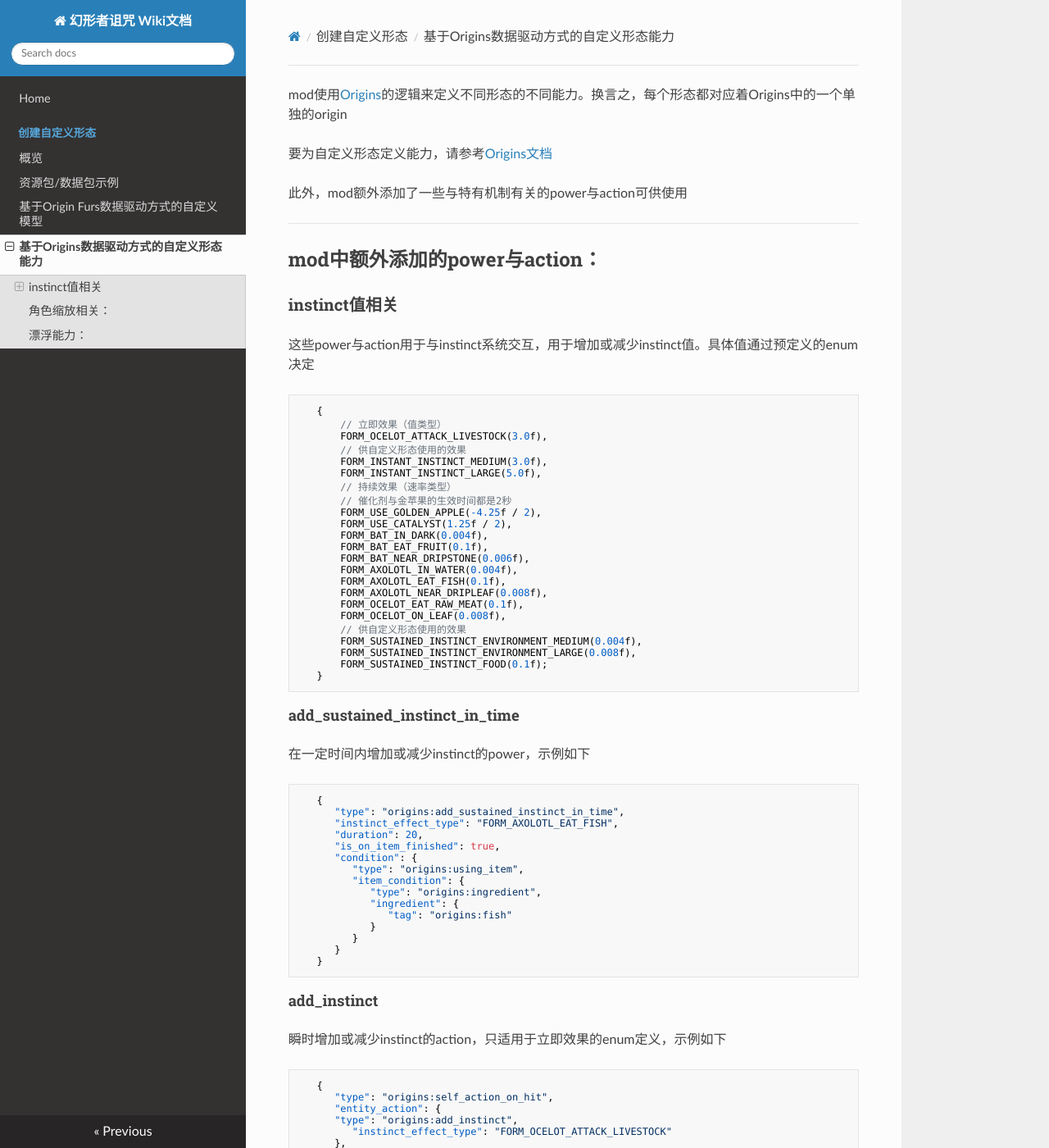
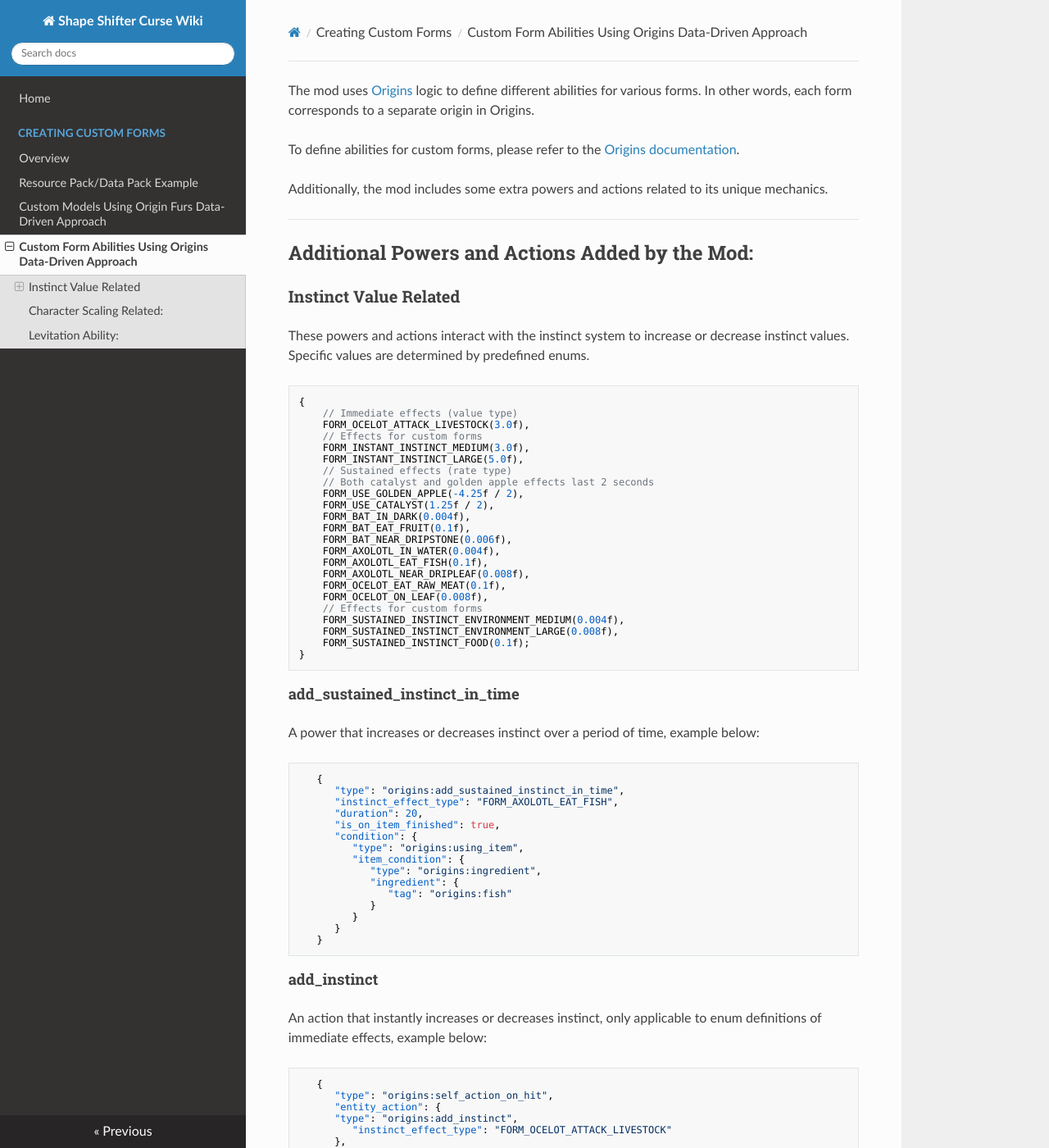
Before and after one commit to onixary/ssc_wiki_en, an MkDocs documentation site: the page built from docs/custom_forms/origins_data_pack.md, in a window 1280 px wide and 1400 px high. Shown: the whole window at 82% size. Built offline with MkDocs 1.6.1, drawn with Linux system fonts in a browser that asks for light colours; nearby versions of some CDN libraries; some of the changed text lies outside the part shown.

Commit message:
translate

````diff
--- a/docs/custom_forms/origins_data_pack.md
+++ b/docs/custom_forms/origins_data_pack.md
@@ -1,45 +1,46 @@
-mod使用[Origins](https://modrinth.com/mod/origins)的逻辑来定义不同形态的不同能力。换言之，每个形态都对应着Origins中的一个单独的origin
+The mod uses [Origins](https://modrinth.com/mod/origins) logic to define different abilities for various forms. In other words, each form corresponds to a separate origin in Origins.
 
-要为自定义形态定义能力，请参考[Origins文档](https://origins.readthedocs.io/en/latest/)
+To define abilities for custom forms, please refer to the [Origins documentation](https://origins.readthedocs.io/en/latest/).
 
-此外，mod额外添加了一些与特有机制有关的power与action可供使用
+Additionally, the mod includes some extra powers and actions related to its unique mechanics.
 
 ---
-## mod中额外添加的power与action：
 
-### instinct值相关
+## Additional Powers and Actions Added by the Mod:
 
-这些power与action用于与instinct系统交互，用于增加或减少instinct值。具体值通过预定义的enum决定
+### Instinct Value Related
+
+These powers and actions interact with the instinct system to increase or decrease instinct values. Specific values are determined by predefined enums.
 
 ```json
-   {
-       // 立即效果（值类型）
-       FORM_OCELOT_ATTACK_LIVESTOCK(3.0f),
-       // 供自定义形态使用的效果
-       FORM_INSTANT_INSTINCT_MEDIUM(3.0f),
-       FORM_INSTANT_INSTINCT_LARGE(5.0f),
-       // 持续效果（速率类型）
-       // 催化剂与金苹果的生效时间都是2秒
-       FORM_USE_GOLDEN_APPLE(-4.25f / 2),
-       FORM_USE_CATALYST(1.25f / 2),
-       FORM_BAT_IN_DARK(0.004f),
-       FORM_BAT_EAT_FRUIT(0.1f),
-       FORM_BAT_NEAR_DRIPSTONE(0.006f),
-       FORM_AXOLOTL_IN_WATER(0.004f),
-       FORM_AXOLOTL_EAT_FISH(0.1f),
-       FORM_AXOLOTL_NEAR_DRIPLEAF(0.008f),
-       FORM_OCELOT_EAT_RAW_MEAT(0.1f),
-       FORM_OCELOT_ON_LEAF(0.008f),
-       // 供自定义形态使用的效果
-       FORM_SUSTAINED_INSTINCT_ENVIRONMENT_MEDIUM(0.004f),
-       FORM_SUSTAINED_INSTINCT_ENVIRONMENT_LARGE(0.008f),
-       FORM_SUSTAINED_INSTINCT_FOOD(0.1f);
-   }
+{
+    // Immediate effects (value type)
+    FORM_OCELOT_ATTACK_LIVESTOCK(3.0f),
+    // Effects for custom forms
+    FORM_INSTANT_INSTINCT_MEDIUM(3.0f),
+    FORM_INSTANT_INSTINCT_LARGE(5.0f),
+    // Sustained effects (rate type)
+    // Both catalyst and golden apple effects last 2 seconds
+    FORM_USE_GOLDEN_APPLE(-4.25f / 2),
+    FORM_USE_CATALYST(1.25f / 2),
+    FORM_BAT_IN_DARK(0.004f),
+    FORM_BAT_EAT_FRUIT(0.1f),
+    FORM_BAT_NEAR_DRIPSTONE(0.006f),
+    FORM_AXOLOTL_IN_WATER(0.004f),
+    FORM_AXOLOTL_EAT_FISH(0.1f),
+    FORM_AXOLOTL_NEAR_DRIPLEAF(0.008f),
+    FORM_OCELOT_EAT_RAW_MEAT(0.1f),
+    FORM_OCELOT_ON_LEAF(0.008f),
+    // Effects for custom forms
+    FORM_SUSTAINED_INSTINCT_ENVIRONMENT_MEDIUM(0.004f),
+    FORM_SUSTAINED_INSTINCT_ENVIRONMENT_LARGE(0.008f),
+    FORM_SUSTAINED_INSTINCT_FOOD(0.1f);
+}
 ```
 
 #### add_sustained_instinct_in_time
 
-在一定时间内增加或减少instinct的power，示例如下
+A power that increases or decreases instinct over a period of time, example below:
 
 ```json
    {
@@ -61,7 +62,7 @@ mod使用[Origins](https://modrinth.com/mod/origins)的逻辑来定义不同形
 
 #### add_instinct
 
-瞬时增加或减少instinct的action，只适用于立即效果的enum定义，示例如下
+An action that instantly increases or decreases instinct, only applicable to enum definitions of immediate effects, example below:
 
 ```json
    {
@@ -77,15 +78,15 @@ mod使用[Origins](https://modrinth.com/mod/origins)的逻辑来定义不同形
    }
 ```
 
-一般而言，对于“阶段变化形态”的0和1阶段，定义金苹果与催化剂的`add_sustained_instinct_in_time` power是必要的。当然，你也可以随意定义自己的instinct物品
+Generally, for stages 0 and 1 of "Progressive Forms", it's necessary to define `add_sustained_instinct_in_time` powers for golden apples and catalysts. Of course, you can freely define your own instinct items.
 
 ---
 
-### 角色缩放相关：
+### Character Scaling Related:
 
-你可以通过`scale`power调整角色的尺寸缩放，这一缩放不会影响到形态的移动速度与跳跃高度等属性
+You can adjust character size scaling using the `scale` power. This scaling doesn't affect movement speed or jump height.
 
-每个形态都**必须**包含一个`scale`power，否则可能会在变化形态时出现尺寸错乱的情况
+Every form **must** include a `scale` power, otherwise size irregularities may occur during form changes.
 
 ```json
 {
@@ -96,9 +97,9 @@ mod使用[Origins](https://modrinth.com/mod/origins)的逻辑来定义不同形
 
 ---
 
-### 漂浮能力：
+### Levitation Ability:
 
-给与角色长按跳跃键时飞行一定高度与空中悬浮能力的power，`“continuous”`的值必须为`true`
+A power that grants the ability to fly to a certain height and hover in air when holding the jump key. The `"continuous"` value must be `true`.
 
 ```json
 {
--- a/mkdocs.yml
+++ b/mkdocs.yml
@@ -1,11 +1,11 @@
-site_name: 幻形者诅咒 Wiki文档
+site_name: Shape Shifter Curse Wiki
 nav:
     - Home: index.md
-    - 创建自定义形态:
-        - 概览: custom_forms/overview.md
-        - 资源包/数据包示例: custom_forms/pack_example.md
-        - 基于Origin Furs数据驱动方式的自定义模型: custom_forms/originfur_resource_pack.md
-        - 基于Origins数据驱动方式的自定义形态能力: custom_forms/origins_data_pack.md
+    - Creating Custom Forms:
+        - Overview: custom_forms/overview.md
+        - Resource Pack/Data Pack Example: custom_forms/pack_example.md
+        - Custom Models Using Origin Furs Data-Driven Approach: custom_forms/originfur_resource_pack.md
+        - Custom Form Abilities Using Origins Data-Driven Approach: custom_forms/origins_data_pack.md
 theme:
   name: readthedocs
   highlightjs: true
````
Also changed, not shown: docs/custom_forms/originfur_resource_pack.md (+9 -10 lines), docs/custom_forms/overview.md (+25 -25 lines), docs/custom_forms/pack_example.md (+2 -2 lines), docs/index.md (+8 -8 lines).
